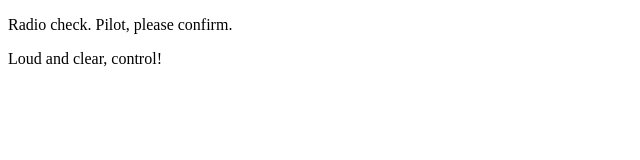
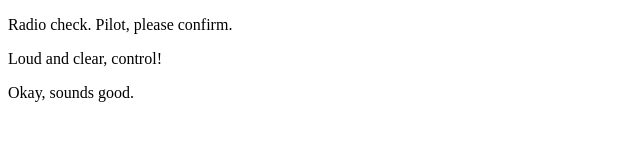
Before and after one commit to oliciaspencepersonal/communication-logg-control, a plain HTML site: page index.html in a window 1280 px wide. Shown: the whole page, without its empty margins (0-640 px from the left). Drawn offline with Linux system fonts and the light colour scheme.

Commit message:
replied to pilot's loud and clear.

```diff
--- a/index.html
+++ b/index.html
@@ -2,5 +2,6 @@
 <body>
 <p>Radio check. Pilot, please confirm.</p>
 <p>Loud and clear, control!</p>
+<p>Okay, sounds good.</p>
 </body>
 </html>
```
